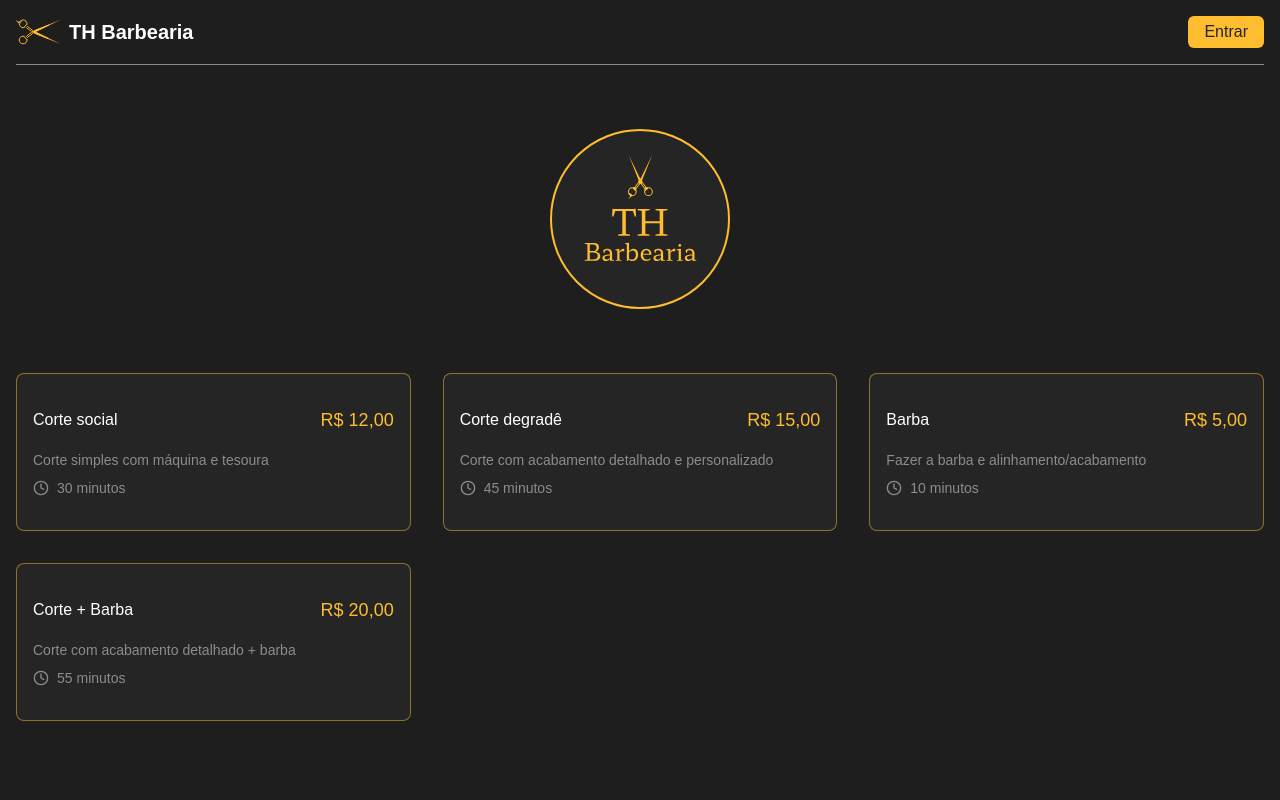
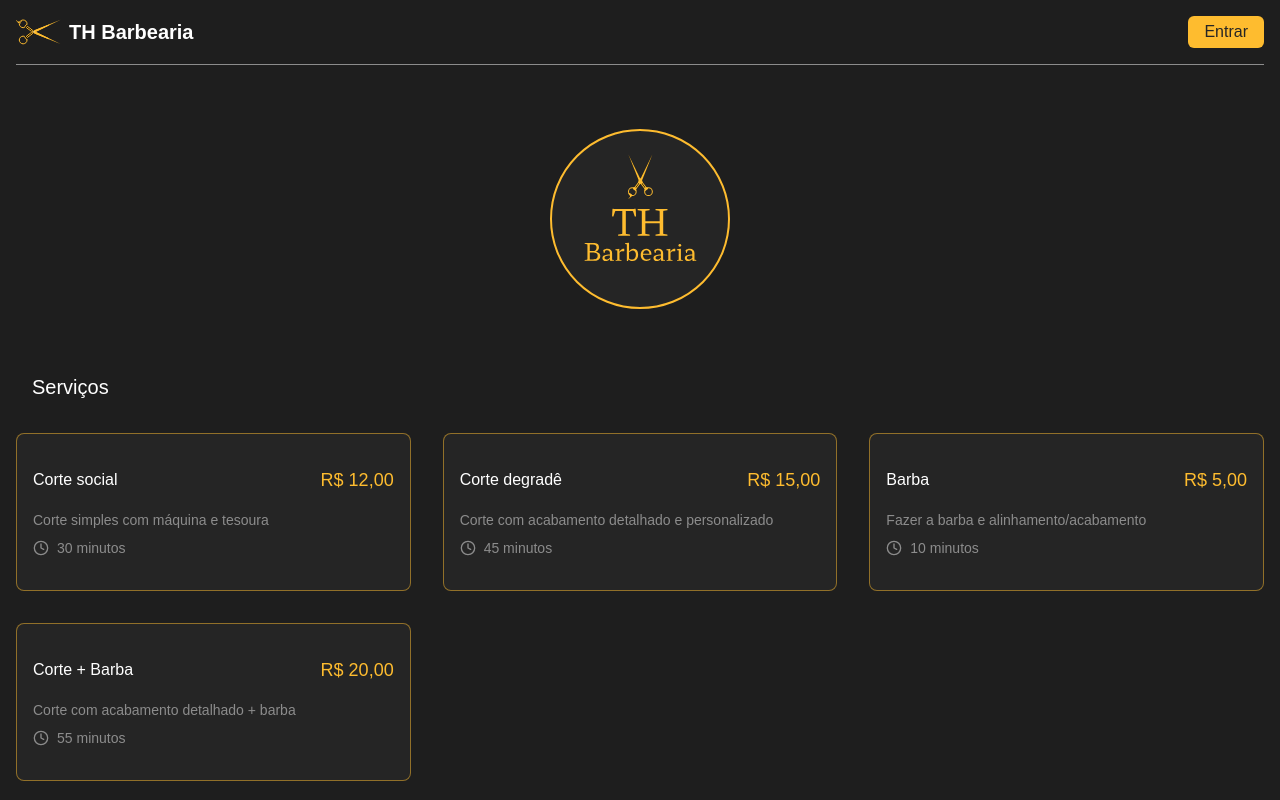
Before and after one commit to IagoRdgs/thbarber, a React (Vite) app: page / in a window 1280 px wide. Built offline with nearby package versions, Linux system fonts and the light colour scheme; a web font is replaced by a local one.

Commit message:
:recycle: refactor: reorganização da main em sections

```diff
--- a/src/components/pages/Main.tsx
+++ b/src/components/pages/Main.tsx
@@ -38,9 +38,10 @@ export default function Main() {
 
     return (
         <main className="container mx-auto">
-            <div className="flex flex-col justify-center">
-                <Header />
-                <div className="px-4 mt-16 grid grid-cols-1 sm:grid-cols-2 lg:grid-cols-3 gap-8">
+            <Header />
+            <section className="mt-16">
+                <h2 className="text-primary text-xl px-8" id="services">Serviços</h2>
+                <div className="px-4 mt-8 grid grid-cols-1 sm:grid-cols-2 lg:grid-cols-3 gap-8">
                     {services.map((service => (
                         <ServiceCard
                             key={service.service}
@@ -51,7 +52,7 @@ export default function Main() {
                         />
                     )))}
                 </div>
-            </div>
+            </section>
         </main>
     );
 };
```
